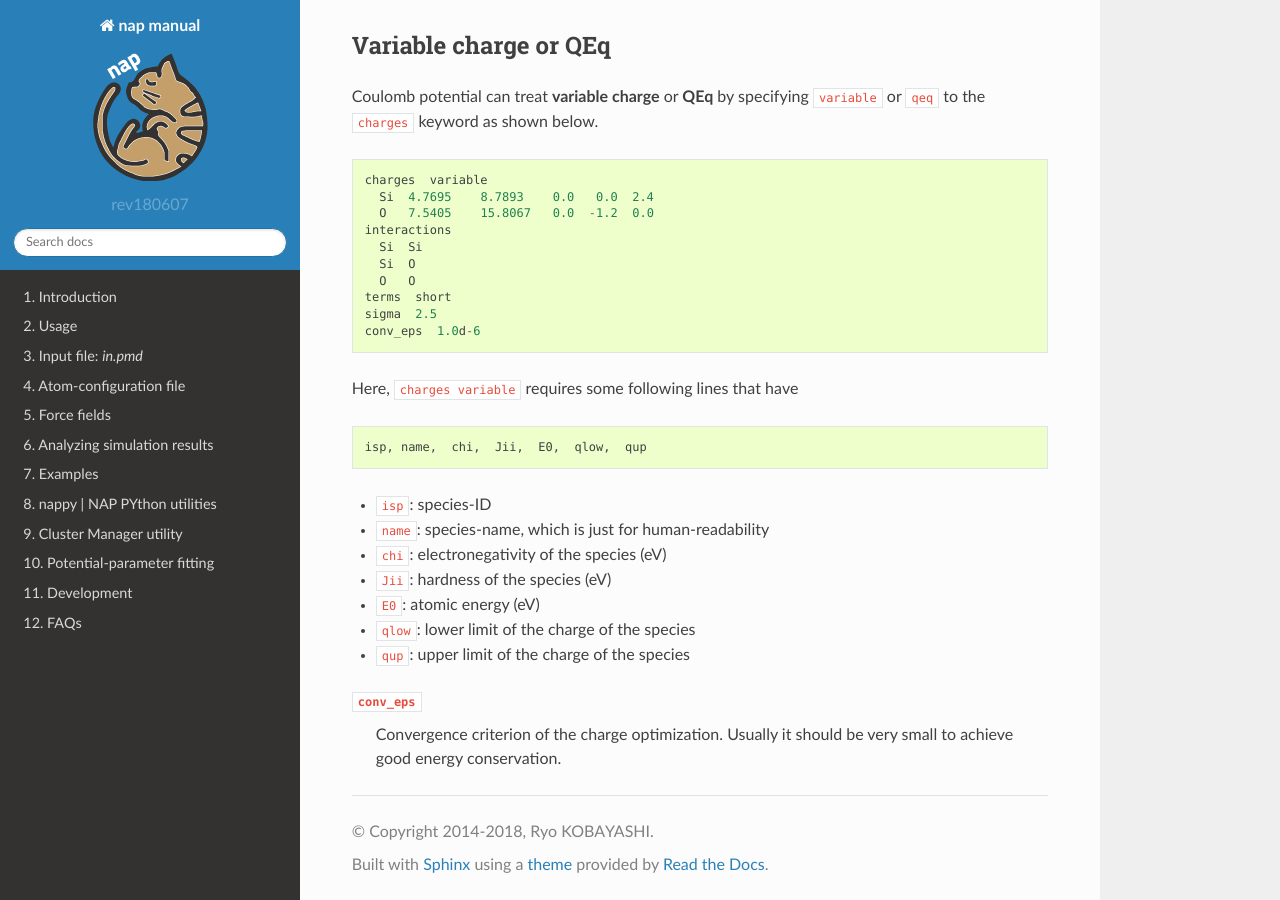
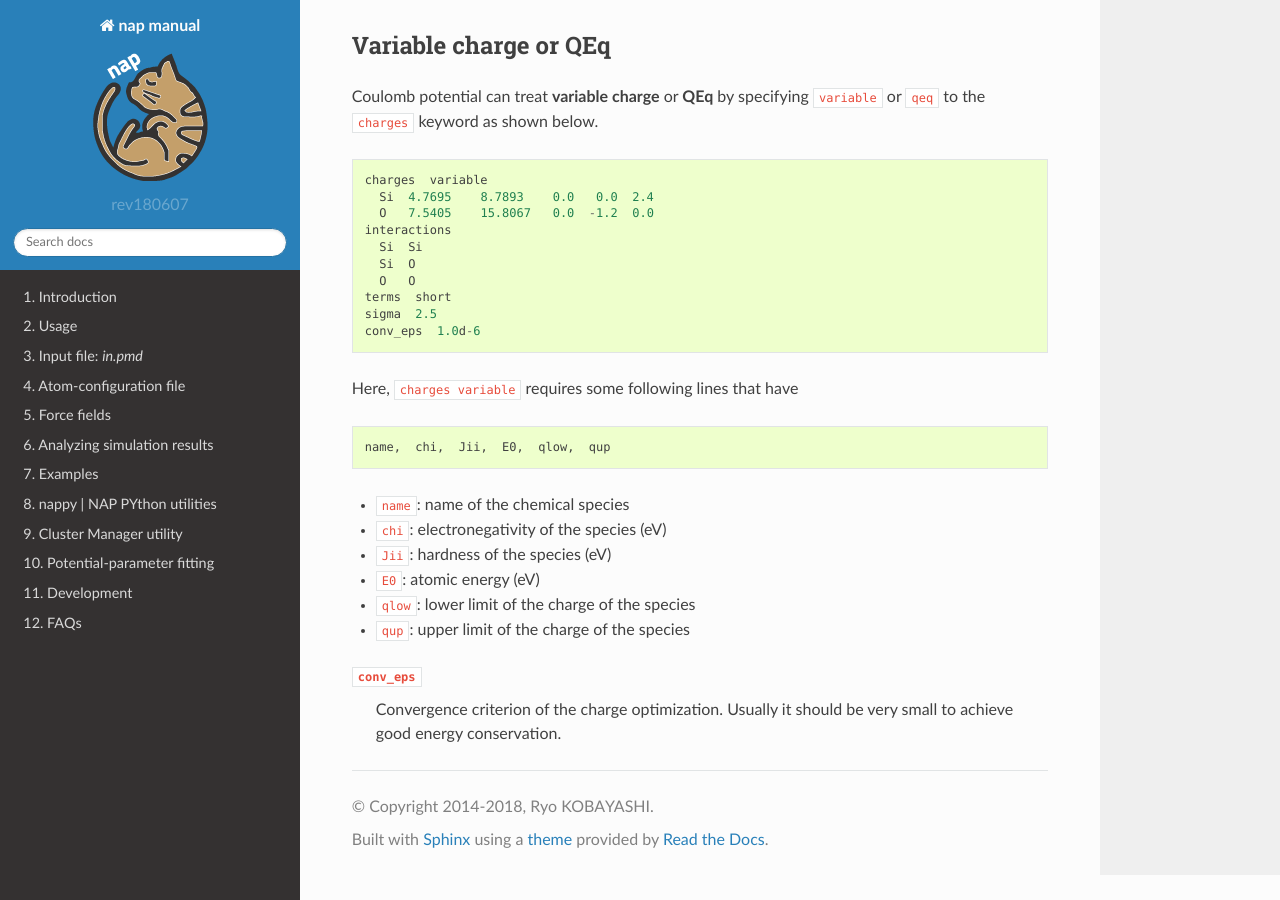
Before and after one commit to ryokbys/nap, a Sphinx documentation site: the page built from doc/force_fields/Coulomb.rst, in a window 1280 px wide and 900 px high, scrolled down 774 px. Built offline with Sphinx 7.4.7 and the Read the Docs theme 2.0.0, drawn with Linux system fonts in a browser that asks for light colours.

Commit message:
modified doc a bit.

```diff
--- a/doc/force_fields/Coulomb.rst
+++ b/doc/force_fields/Coulomb.rst
@@ -11,9 +11,9 @@ Coulomb potential requires a parameter file ``in.params.Coulomb`` that has the f
      Si   1.0
      O   -2.0
    interactions
-    Si  Si
-    Si  O
-    O   O
+     Si  Si
+     Si  O
+     O   O
    terms  short
 
    sigma  2.5
@@ -58,10 +58,9 @@ Here, ``charges variable`` requires some following lines that have
 
 ::
 
-   isp, name,  chi,  Jii,  E0,  qlow,  qup
+   name,  chi,  Jii,  E0,  qlow,  qup
 
-- ``isp``: species-ID
-- ``name``: species-name, which is just for human-readability
+- ``name``: name of the chemical species
 - ``chi``: electronegativity of the species (eV)
 - ``Jii``: hardness of the species (eV)
 - ``E0``: atomic energy (eV)
```
